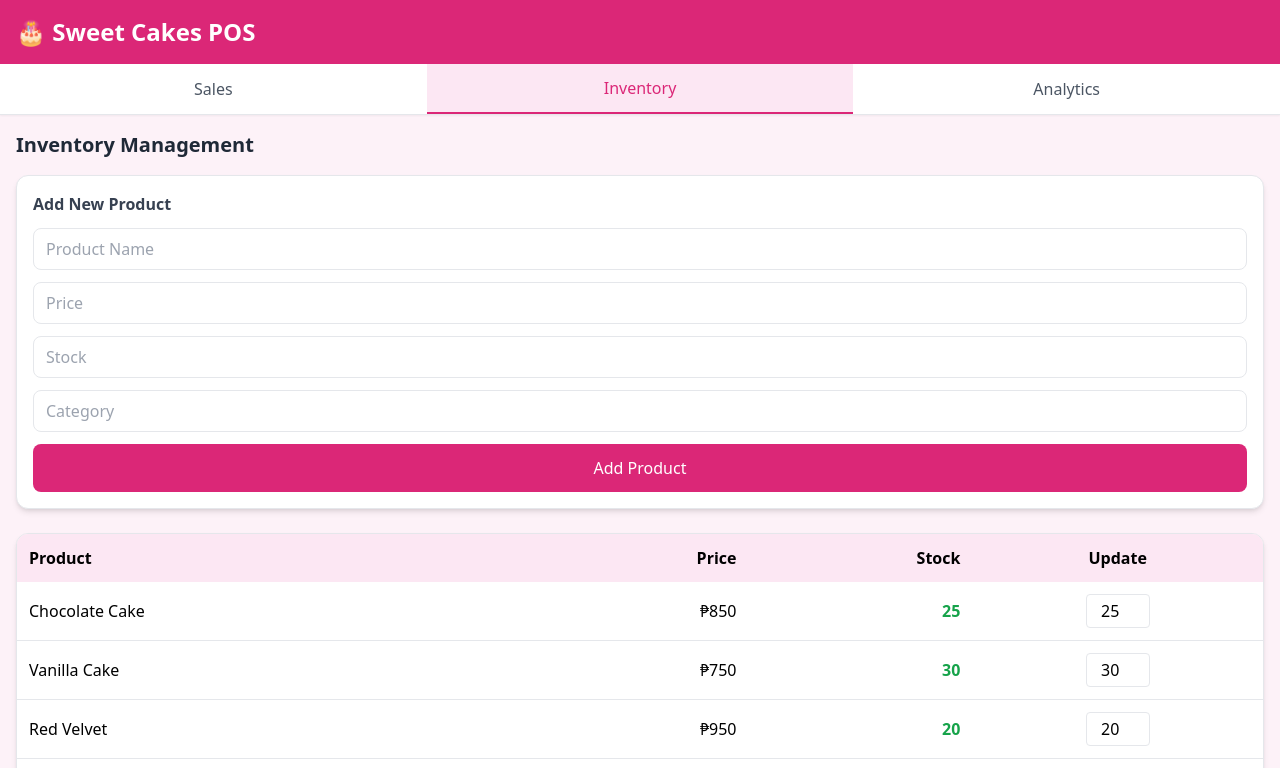
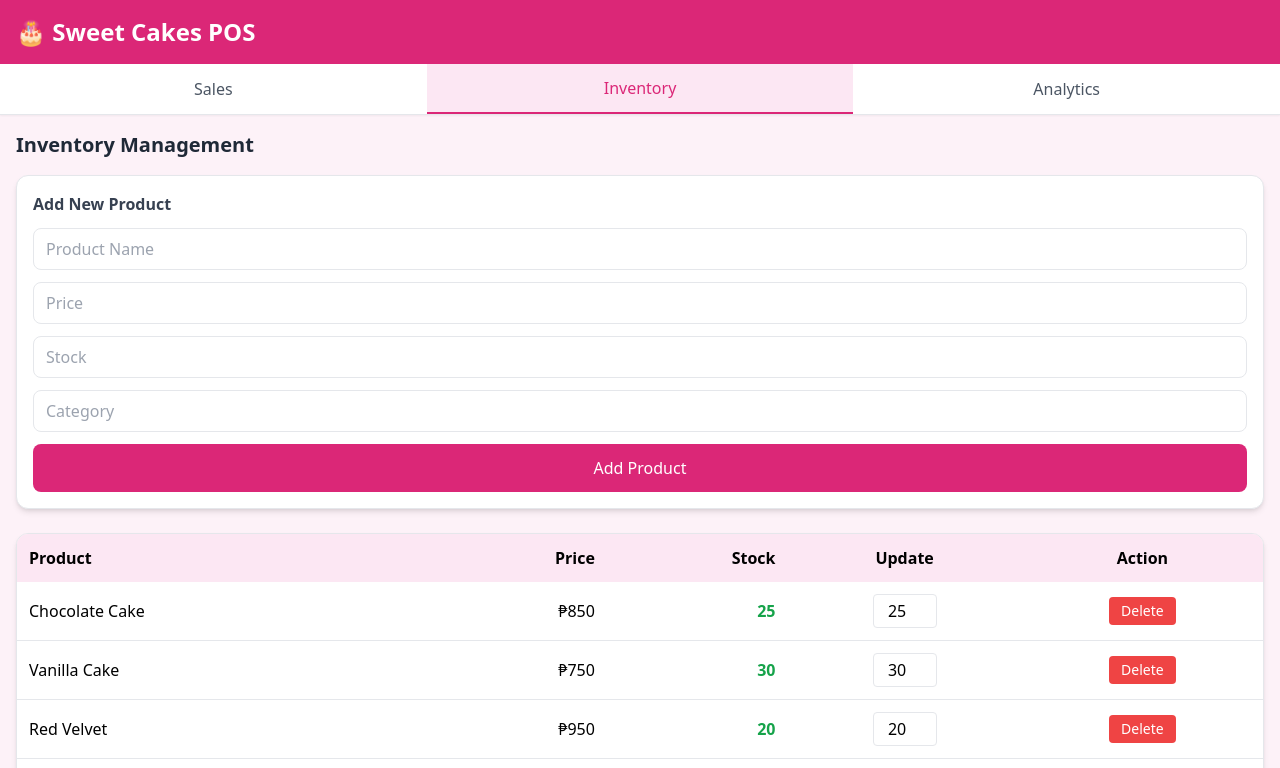
Before and after one commit to tonycho999/store, a plain HTML site: page index.html in a window 1280 px wide. Both pictures are taken after a click on the button "Inventory". Shown: the top 768 px of the page. Drawn offline with nearby package versions, Linux system fonts and the light colour scheme.

Commit message:
Update index.html

```diff
--- a/index.html
+++ b/index.html
@@ -80,6 +80,7 @@
                             <th class="text-right p-3">Price</th>
                             <th class="text-right p-3">Stock</th>
                             <th class="text-center p-3">Update</th>
+                            <th class="text-center p-3">Action</th>
                         </tr>
                     </thead>
                     <tbody id="inventory-table"></tbody>
@@ -269,14 +270,31 @@
                 table.innerHTML = '';
                 products.forEach(function(product) {
                     var row = document.createElement('tr');
-                    row.className = 'border-b';
+                    row.className = 'border-b hover:bg-pink-50';
                     row.innerHTML = '<td class="p-3 font-medium">' + product.name + '</td>' +
                         '<td class="p-3 text-right">₱' + product.price.toLocaleString() + '</td>' +
                         '<td class="p-3 text-right font-bold ' + (product.stock < 10 ? 'text-red-600' : 'text-green-600') + '">' + product.stock + '</td>' +
-                        '<td class="p-3 text-center"><input type="number" value="' + product.stock + '" onchange="updateStock(' + product.id + ', this.value)" class="w-16 border rounded px-2 py-1 text-center"></td>';
+                        '<td class="p-3 text-center">' +
+                        '<input type="number" value="' + product.stock + '" onchange="updateStock(' + product.id + ', this.value)" class="w-16 border rounded px-2 py-1 text-center">' +
+                        '</td>' +
+                        '<td class="p-3 text-center">' +
+                        '<button onclick="confirmDeleteProduct(' + product.id + ', \'' + product.name.replace(/'/g, "\\'") + '\')" class="px-3 py-1 bg-red-500 text-white rounded hover:bg-red-600 active:bg-red-700 text-sm font-medium">Delete</button>' +
+                        '</td>';
                     table.appendChild(row);
                 });
             });
+        }
+
+        function confirmDeleteProduct(id, name) {
+            if (confirm('Are you sure you want to delete "' + name + '"? This action cannot be undone.')) {
+                deleteProduct(id).then(function() {
+                    renderInventory();
+                    renderProducts();
+                    alert('Product deleted successfully');
+                }).catch(function(error) {
+                    alert('Error deleting product: ' + error);
+                });
+            }
         }
 
         function updateStock(id, value) {
```
